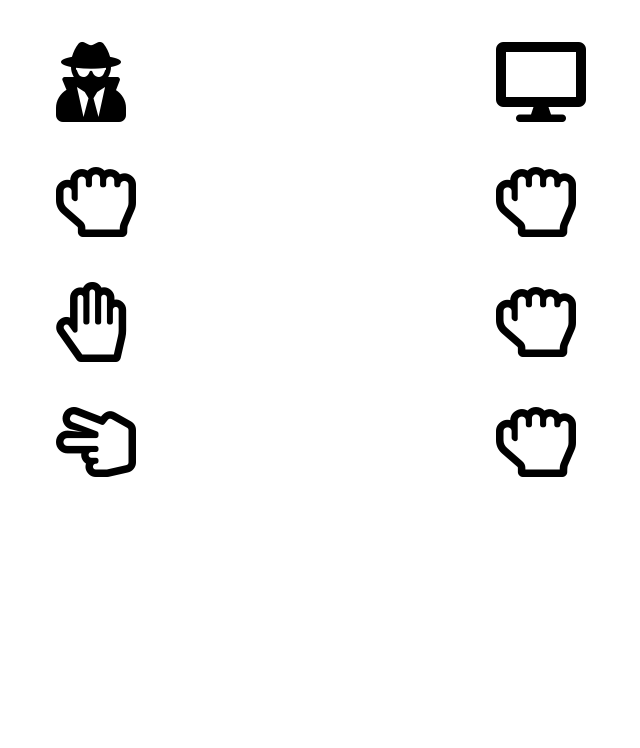
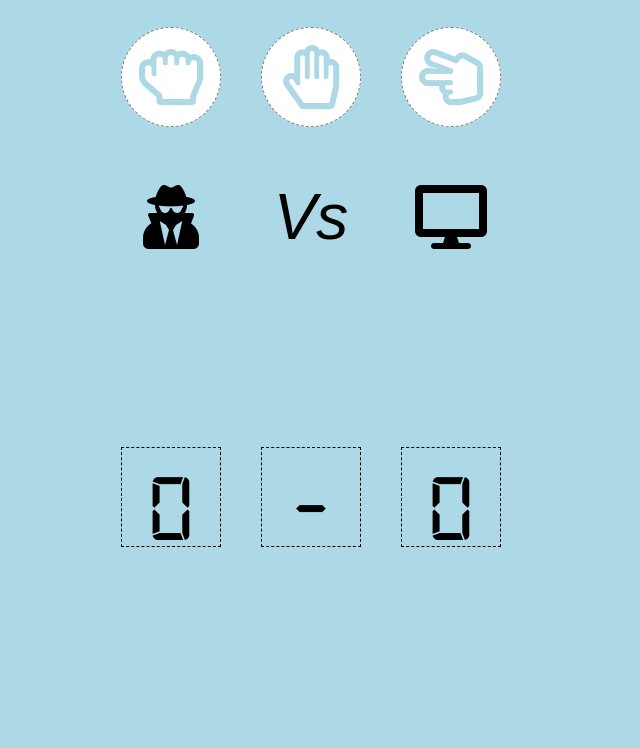
Before and after one commit to jorgevrgs/rock-paper-scissors, a plain HTML site: page index.html in a window 1280 px wide. Shown: the part 73-821 px from the top of the page, without its empty margins (329-969 px from the left). Drawn offline with Linux system fonts and the light colour scheme.

Commit message:
include counter, missing ending match

```diff
--- a/css/style.css
+++ b/css/style.css
@@ -8,6 +8,7 @@ body {
   font-family: Arial, Helvetica, sans-serif;
   width: 100vw;
   height: 100vh;
+  background-color: lightblue;
 }
 
 h1 {
@@ -19,25 +20,11 @@ h1 {
 }
 
 .match {
-  display: flex;
+  display: grid;
   align-items: center;
   justify-content: center;
   align-content: center;
-  flex-direction: row;
-}
-
-.player, .computer, .separator {
-  min-width: var(--icon-size);
-  min-height: var(--icon-size);
-}
-
-i {
-  font-size: 5rem;
-}
-
-.icons > i:hover {
-  cursor: pointer;
-  color: brown;
+  grid-template-columns: repeat(3, auto);
 }
 
 .icons, .avatar {
@@ -47,9 +34,34 @@ i {
   padding: 10px;
   display: block;
   background: transparent;
-  border: 5px solid transparent;
+  display: flex;
+  justify-content: center;
+  align-items: center;
+}
+
+.player, .computer, .separator {
+  min-width: var(--icon-size);
+  min-height: var(--icon-size);
+}
+
+i {
+  font-size: 4rem;
+  padding: 10px;
+}
+
+.player {
+  border: 1px dashed grey;
   border-radius: 50%;
-  position: relative;
+  background-color: white;
+}
+
+.player > i {
+  color: lightblue;
+}
+
+.player > i:hover {
+  cursor: pointer;
+  color: black;
 }
 
 .separator {
@@ -61,3 +73,19 @@ i {
   align-items: center;
   align-content: center;
 }
+
+@font-face {
+  font-family: 'Digital-7';
+  src: url('../fonts/digital-7.ttf');
+}
+
+.scoreboard {
+  border: 1px dashed black;
+}
+
+.scoreboard > i {
+  font-family: 'Digital-7';
+  font-style: normal;
+  font-weight: 400;
+  font-size: 6rem;
+}
--- a/index.html
+++ b/index.html
@@ -11,23 +11,22 @@
   <body>
     <h1>Paper, rock and scissors</h1>
     <div class="match">
-      <div class="player">
-        <div class="avatar"><i class="fas fa-user-secret"></i></div>
-        <div class="icons" data-player><i data-value="rock" class="far fa-hand-rock"></i></div>
-        <div class="icons" data-player><i data-value="paper" class="far fa-hand-paper"></i></div>
-        <div class="icons" data-player><i data-value="scissors" class="far fa-hand-scissors"></i></div>
-      </div>
+      <div class="icons player"><i data-player data-value="rock" class="far fa-hand-rock"></i></div>
+      <div class="icons player"><i data-player data-value="paper" class="far fa-hand-paper"></i></div>
+      <div class="icons player"><i data-player data-value="scissors" class="far fa-hand-scissors"></i></div>
 
-      <div class="separator" id="match-player"></div>
-      <div class="separator" id="match-result"></div>
-      <div class="separator" id="match-computer"></div>
+      <div class="avatar"><i class="fas fa-user-secret"></i></div>
+      <div class="avatar"><i>Vs</i></div>
+      <div class="avatar"><i class="fas fa-desktop"></i></div>
 
-      <div class="computer">
-        <div class="avatar"><i class="fas fa-desktop"></i></div>
-        <div class="icons" data-computer="rock"><i data-value="rock" class="far fa-hand-rock"></i></div>
-        <div class="icons" data-computer="paper"><i data-value="rock" class="far fa-hand-rock"></i></div>
-        <div class="icons" data-computer="scissors"><i data-value="rock" class="far fa-hand-rock"></i></div>
-      </div>
+      <div class="icons" id="match-player"></div>
+      <div class="icons" id="match-result"></div>
+      <div class="icons" id="match-computer"></div>
+
+      <div class="icons scoreboard" id="score-player"><i>0</i></div>
+      <div class="icons scoreboard"><i>-</i></div>
+      <div class="icons scoreboard" id="score-computer"><i>0</i></div>
+
     </div>
   </body>
 </html>
--- a/script.js
+++ b/script.js
@@ -1,6 +1,11 @@
 const matchPlayer = document.getElementById('match-player');
 const matchComputer = document.getElementById('match-computer');
 const matchResult = document.getElementById('match-result');
+
+const scorePlayer = document.getElementById('score-player');
+const scoreComputer = document.getElementById('score-computer');
+let player = 0;
+let computer = 0;
 
 function playRound(playerSelection, computerSelection) {
   if (playerSelection === computerSelection) { return 'equals'; }
@@ -13,9 +18,11 @@ function playRound(playerSelection, computerSelection) {
 
   if (typeof combinations[playerSelection] !== 'undefined'
   && combinations[playerSelection] === computerSelection) {
+    player += 1;
     return 'greater-than';
   } else if (typeof combinations[computerSelection] !== 'undefined'
   && combinations[computerSelection] === playerSelection) {
+    computer += 1;
     return 'less-than';
   }
 }
@@ -27,9 +34,9 @@ function computerPlay() {
 }
 
 function cleanMatch() {
-  matchPlayer.className = 'separator';
-  matchComputer.className = 'separator';
-  matchResult.className = 'separator';
+  matchPlayer.className = 'icons';
+  matchComputer.className = 'icons';
+  matchResult.className = 'icons';
 }
 
 function handleClick(e) {
@@ -45,6 +52,9 @@ function handleClick(e) {
   matchResult.innerHTML = `<i class="fas fa-${playResult}"></i>`;
   matchComputer.innerHTML = `<i class="far fa-hand-${computerSelection}"></i>`;
 
+  scorePlayer.innerHTML = `<i>${player}</i>`
+  scoreComputer.innerHTML = `<i>${computer}</i>`
+
 }
 
 const playerAll = document.querySelectorAll('[data-player]');
```
Also changed, not shown: fonts/digital-7 (italic).ttf (added), fonts/digital-7 (mono italic).ttf (added), fonts/digital-7 (mono).ttf (added), fonts/digital-7.ttf (added), fonts/readme.txt (added).
